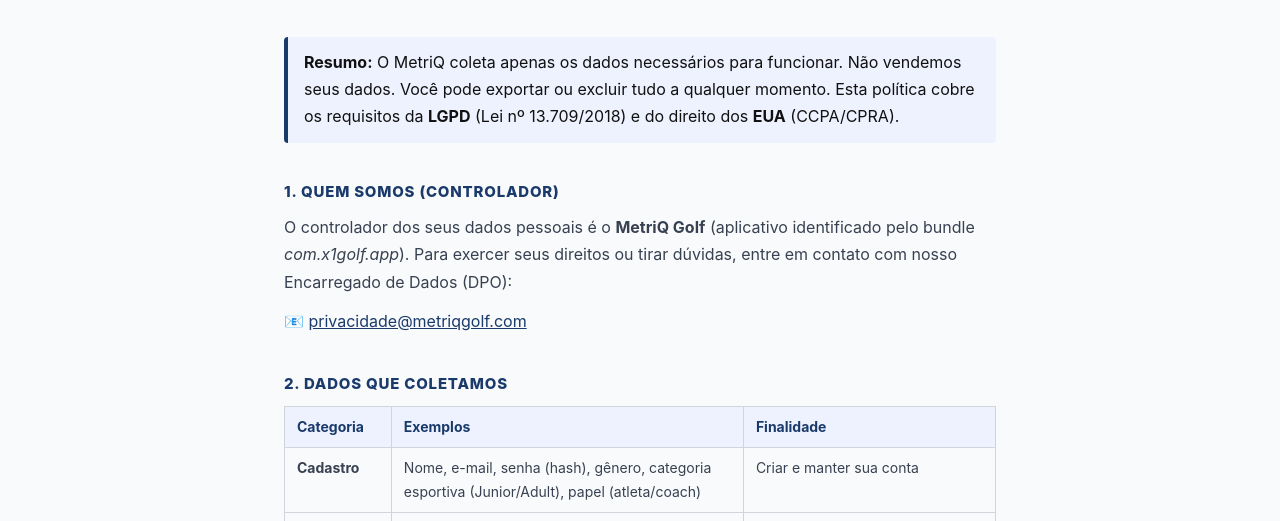
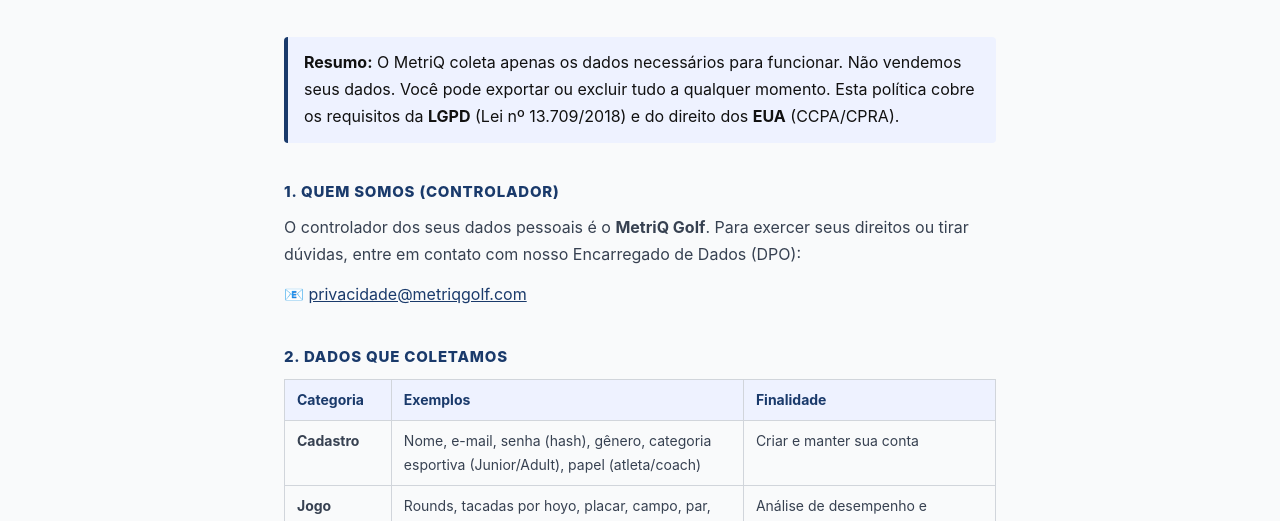
Before and after one commit to romulojorgebr/metriqgolf-legal, a plain HTML site: page legal/privacy/index.html in a window 1280 px wide. Shown: the part 259-780 px from the top of the page. Drawn offline with Linux system fonts and the light colour scheme.

Commit message:
fix: remove bundle identifier from controller section

```diff
--- a/legal/privacy/index.html
+++ b/legal/privacy/index.html
@@ -55,7 +55,7 @@
 
         <h2>1. Quem somos (Controlador)</h2>
         <p>
-            O controlador dos seus dados pessoais é o <strong>MetriQ Golf</strong> (aplicativo identificado pelo bundle <em>com.x1golf.app</em>).
+            O controlador dos seus dados pessoais é o <strong>MetriQ Golf</strong>.
             Para exercer seus direitos ou tirar dúvidas, entre em contato com nosso Encarregado de Dados (DPO):
         </p>
         <p>📧 <a href="mailto:privacidade@metriqgolf.com">privacidade@metriqgolf.com</a></p>
@@ -224,7 +224,7 @@
 
         <h2>1. Controller</h2>
         <p>
-            The controller of your personal data is <strong>MetriQ Golf</strong> (app bundle <em>com.x1golf.app</em>).
+            The controller of your personal data is <strong>MetriQ Golf</strong>.
             To exercise your rights or ask questions, contact our Data Protection Officer (DPO):
         </p>
         <p>📧 <a href="mailto:privacidade@metriqgolf.com">privacidade@metriqgolf.com</a></p>
```
